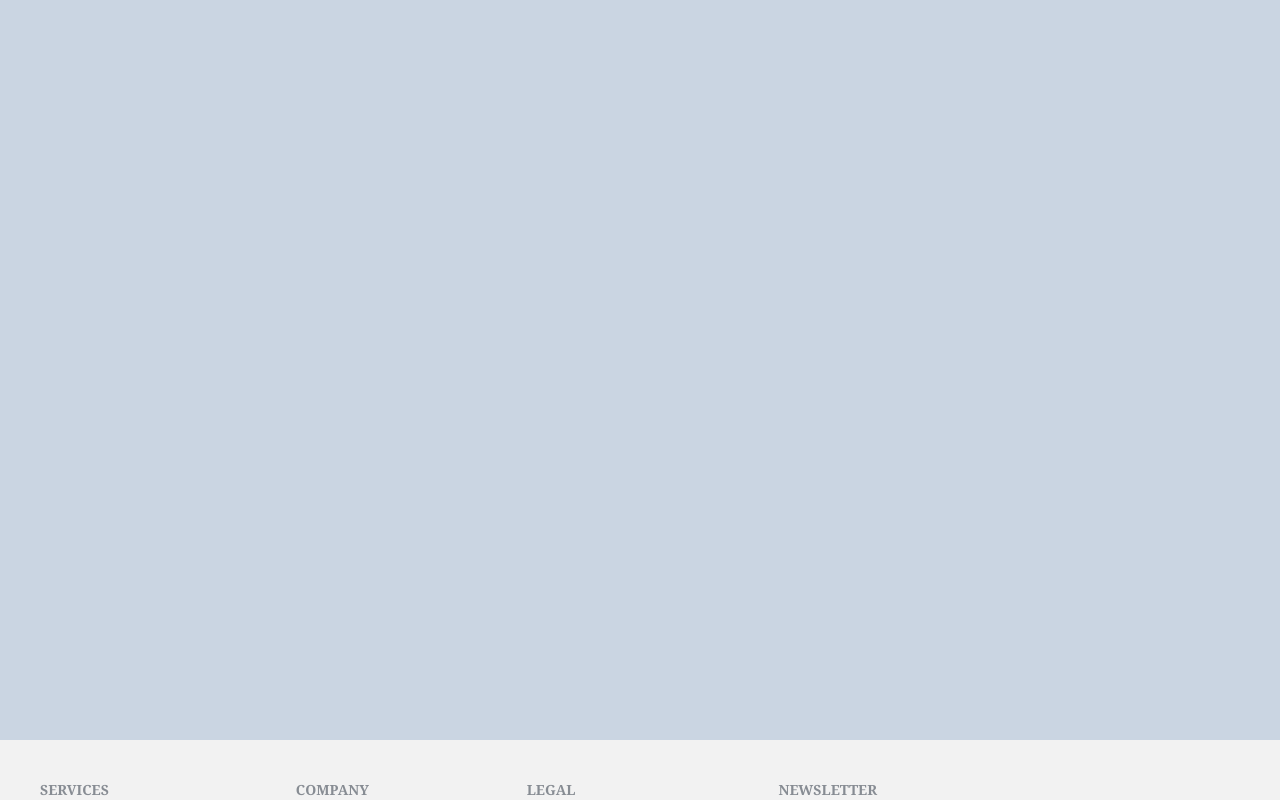
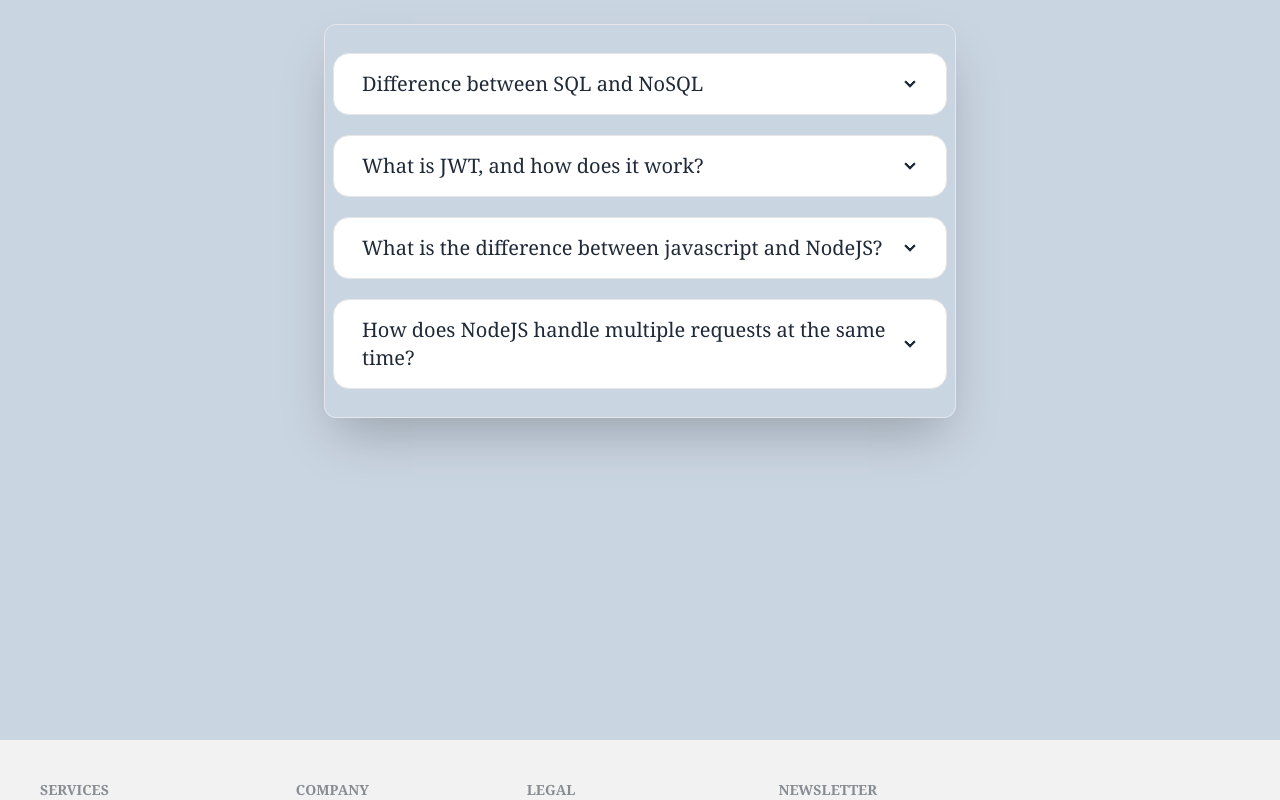
Before and after one commit to developer-munir/weeding-bd-client, a React (Create React App) app: page /blog in a window 1280 px wide. Shown: the part 160-960 px from the top of the page. Built offline with nearby package versions, Linux system fonts and the light colour scheme; no server answers.

Commit message:
added blog

```diff
--- a/public/index.html
+++ b/public/index.html
@@ -24,7 +24,7 @@
       work correctly both with client-side routing and a non-root public URL.
       Learn how to configure a non-root public URL by running `npm run build`.
     -->
-    <title>React App</title>
+    <title>WFBD</title>
   </head>
   <body>
     <noscript>You need to enable JavaScript to run this app.</noscript>
--- a/src/pages/Blogs/Blogs.jsx
+++ b/src/pages/Blogs/Blogs.jsx
@@ -1,13 +1,118 @@
-import React from 'react';
-import useTitle from '../../hooks/useTitle';
+import React from "react";
+import useTitle from "../../hooks/useTitle";
 
 const Blogs = () => {
-    useTitle('Blogs');
-    return (
-        <div>
-            <h1>Blogs</h1>
+  useTitle("Blogs");
+  return (
+    <div className="p-2">
+      <h1 className="text-3xl uppercase my-5 text-center font-bold">Blogs</h1>
+      <div className="md:w-1/2 mx-auto p-2 shadow-2xl border rounded-xl">
+        <div
+          tabIndex={0}
+          className="collapse collapse-arrow border border-base-300 bg-base-100 rounded-box my-5 px-3"
+        >
+          <div className="collapse-title text-xl font-medium">
+            Difference between SQL and NoSQL
+          </div>
+          <div className="collapse-content">
+            <p>
+              The main difference between SQL and NoSQL is that they are known
+              as relational and non-relational database structures,
+              respectively, that are used in different modes for implementing
+              and manipulating data. The data storage and data management
+              systems are highly biased by these terms for their structure and
+              arrangement, which helps to maintain the data structure as per
+              requirements and needs.
+            </p>
+          </div>
         </div>
-    );
+        <div
+          tabIndex={0}
+          className="collapse collapse-arrow border border-base-300 bg-base-100 rounded-box my-5 px-3"
+        >
+          <div className="collapse-title text-xl font-medium">
+            What is JWT, and how does it work?
+          </div>
+          <div className="collapse-content">
+            <p>
+              JWT stands for “ JSON web token ” it is an open standard (RFC
+              7519) that defines a compact and self-contained way for securely
+              transmitting information between parties as a JSON object. JWT is
+              simply a token that is written in JSON format. It is really safe
+              to use because it can be signed in using a secret (with the HMAC
+              algorithm) or a public/private key pair using RSA or ECDSA.There
+              are lots of reasons why you should use jwt but mostly you're going
+              to choose it because of its simplicity and secure approach. The
+              JWT token is also stateless which is just enough good for a
+              restful API.
+            </p>
+          </div>
+        </div>
+        <div
+          tabIndex={0}
+          className="collapse collapse-arrow border border-base-300 bg-base-100 rounded-box my-5 px-3"
+        >
+          <div className="collapse-title text-xl font-medium">
+            What is the difference between javascript and NodeJS?
+          </div>
+          <div className="collapse-content">
+            <p>
+              Difference between JavaScript and Node.js JavaScript is a proper
+              high-level programming language used to create web scripts whereas
+              Node.js is a run time environment built on google’s v8 engine.
+              JavaScript is executed in the browser whereas using Node.js gives
+              us the ability to execute JavaScript outside the browser.
+            </p>
+          </div>
+        </div>
+        <div
+          tabIndex={0}
+          className="collapse collapse-arrow border border-base-300 bg-base-100 rounded-box my-5 px-3"
+        >
+          <div className="collapse-title text-xl font-medium">
+            How does NodeJS handle multiple requests at the same time?
+          </div>
+          <div className="collapse-content">
+            <p>
+              As we are aware, Node.js works asynchronously (non-blocking); let
+              us understand the working process: 1. In Node.js, a single thread
+              handles the incoming requests. How to Use Node.js 1-6
+              <br />
+              2. The client sends a request to the server. sends a request
+              <br />
+              3. The thread then checks if the request requires querying the
+              database or any complex operations, the thread does not wait for
+              the database to return the value, instead, the thread is ready to
+              serve another request.
+              <br />
+              4. Meanwhile, for the first request which involves interaction
+              with the database, the thread places that particular request in
+              the Event Queue. <br />
+              5. Event Queue operates on a single thread only. <br />
+              6. When a request is placed in the Event Queue, it starts
+              processing that particular client request. <br /> 7. It then
+              checks the thread availability in Internal Thread Pool. Internal
+              Thread Pool consists of multiple threads. <br /> 8. A thread is
+              then assigned to look after the request, which takes the request
+              forward, processes it, prepares the response, and sends it back to
+              the Event Loop. <br />
+              9. The event loop, in turn, sends the response back to the client.
+              <br /> 10. When the next request arrives, it again checks if that
+              current request requires to query the database, if not then the
+              thread takes the request ahead, processes it, and sends back the
+              response to the client. sends a response Node.js is asynchronous
+              by default. It operates in a non-blocking way and is event-driven.
+              Node.js is used to build highly scalable, data-intensive
+              applications. It uses fewer threads so that it can use fewer
+              resources. The above scenario explains how Node.js handles
+              concurrent client requests and operates on a single thread and
+              does not need the creation of multiple threads.
+            </p>
+          </div>
+        </div>
+      </div>
+    </div>
+  );
 };
 
 export default Blogs;
--- a/src/pages/Home/Home/Home.jsx
+++ b/src/pages/Home/Home/Home.jsx
@@ -1,10 +1,8 @@
 import React from 'react';
 import { Outlet } from 'react-router-dom';
-import useTitle from '../../../hooks/useTitle';
 import Header from '../Header/Header';
 
 const Home = () => {
-    useTitle('Home');
     return (
         <div>
             <Header></Header>
```
